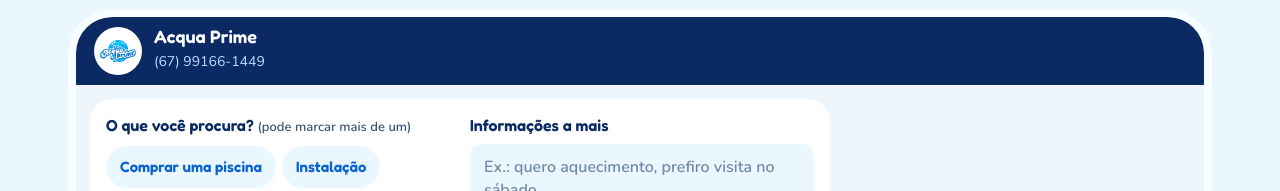
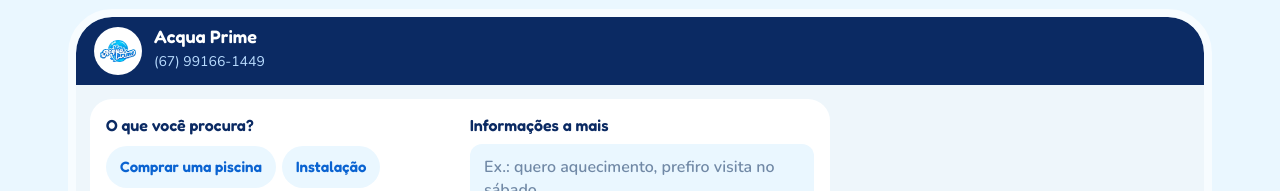
Before and after one commit to Enzooouu/AcquaPrime-Projeto, a plain HTML site: page index.html in a window 1280 px wide. Shown: the part 5182-5373 px from the top of the page. Drawn offline with Linux system fonts and the light colour scheme.

Commit message:
Tira o aviso de várias opções do título do orçamento
Co-Authored-By: Claude Opus 5.5 <noreply@anthropic.com>
Claude-Session: https://claude.ai/code/session_01T288muh3LjQJTSGmseiREL

```diff
--- a/index.html
+++ b/index.html
@@ -283,7 +283,7 @@
 
             <form class="pedido" data-pedido action="https://wa.me/5567991661449" method="get" target="_blank">
               <fieldset class="campo-grupo">
-                <legend>O que você procura? <small class="legenda-obs">(pode marcar mais de um)</small></legend>
+                <legend>O que você procura?</legend>
                 <div class="chips">
                   <label class="chip"><input type="checkbox" name="servico" value="Comprar uma piscina"><span>Comprar uma piscina</span></label>
                   <label class="chip"><input type="checkbox" name="servico" value="Instalação"><span>Instalação</span></label>
```
